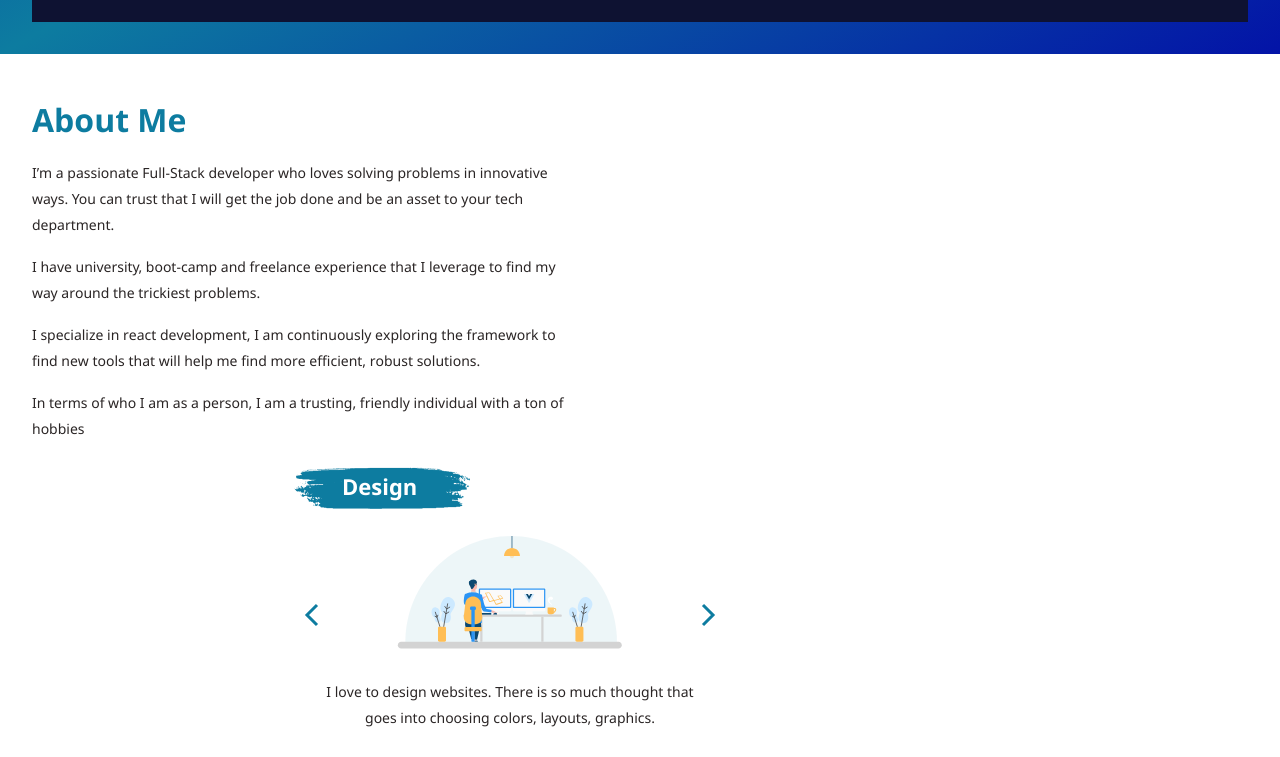
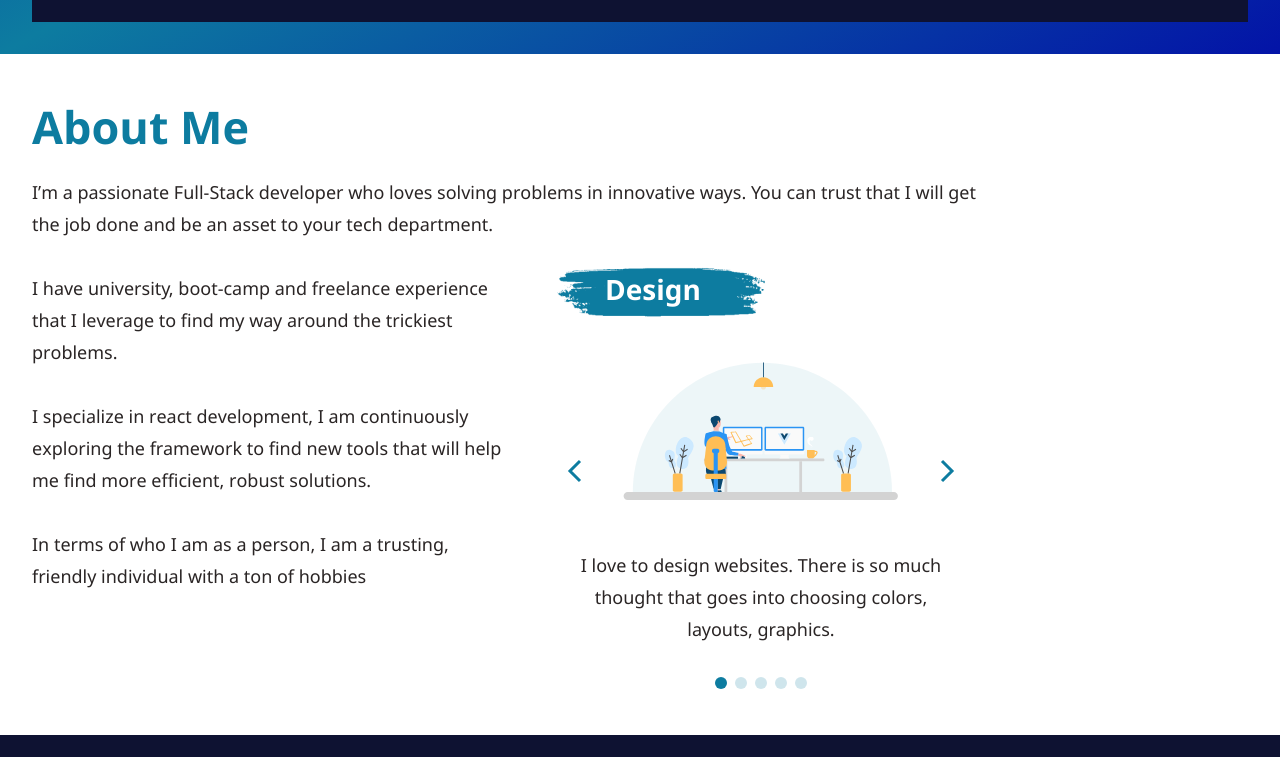
Before and after one commit to alejo2198/portfolio, a React (Create React App) app: page / in a window 1280 px wide. Shown: the part 662-1419 px from the top of the page. Built offline with nearby package versions, Linux system fonts and the light colour scheme.

Commit message:
increase sizes for padding and text. improve slider design to fit tablet.

```diff
--- a/src/components/AboutMe/AboutMe.js
+++ b/src/components/AboutMe/AboutMe.js
@@ -6,11 +6,16 @@ const AboutMe = () => {
     return (
         <section className={classes['about-section']}>
             <h2 className={classes['about-section__title']}>About Me</h2>
-            <p className={classes['about-section__text']} >I’m a passionate Full-Stack developer who loves solving problems in innovative ways. You can trust that I will get the job done and be an asset to your tech department.</p>
-            <p className={classes['about-section__text']} >I have university, boot-camp and freelance experience that I leverage to find my way around the trickiest problems. </p>
-            <p className={classes['about-section__text']} >I specialize in react development, I am continuously exploring the framework to find new tools that will help me find more efficient, robust solutions.</p>
-            <p className={classes['about-section__text']} >In terms of who I am as a person, I am a trusting, friendly individual with a ton of hobbies</p>
-            <Slider/>
+            <p className={classes['about-section__text--full-width'] } >I’m a passionate Full-Stack developer who loves solving problems in innovative ways. You can trust that I will get the job done and be an asset to your tech department.</p>
+            <div className={classes["layout-container"]}>
+                <div className={classes["layout-container-text"]}>
+                    <p className={classes['about-section__text']} >I have university, boot-camp and freelance experience that I leverage to find my way around the trickiest problems. </p>
+                    <p className={classes['about-section__text']} >I specialize in react development, I am continuously exploring the framework to find new tools that will help me find more efficient, robust solutions.</p>
+                    <p className={classes['about-section__text']} >In terms of who I am as a person, I am a trusting, friendly individual with a ton of hobbies</p>
+                </div>
+                <Slider/>
+            </div>
+
         </section>
     );
 };
--- a/src/components/AboutMe/AboutMe.module.scss
+++ b/src/components/AboutMe/AboutMe.module.scss
@@ -14,6 +14,9 @@
         color:$primary-color;
         @include styleText($m-section-heading-fs,700);
         margin:$small-spacing 0;
+        @include tablet{
+            @include styleText($t-section-heading-fs,700);
+        }
     }
     &__text{
         color:$primary-text-color;
@@ -21,5 +24,33 @@
         line-height: $m-body-lh;
         margin:$small-spacing 0;
         max-width: min(34rem,100%);
+        @include tablet{
+            @include styleText($t-body-fs,400);
+            line-height: $t-body-lh;
+            max-width: 100%;
+        }
+
+        &--full-width{
+            @extend .about-section__text;
+            width: 100%;
+        }
     }
 }
+
+.layout-container-text{
+    @include tablet{
+        display:flex;
+        flex-direction: column;
+        align-items: flex-start;
+        justify-content: flex-start;
+        max-width: 50%;
+    }
+
+}
+.layout-container{
+    @include tablet{
+        display:flex;
+    }
+
+
+}
--- a/src/components/Slide/Slide.module.scss
+++ b/src/components/Slide/Slide.module.scss
@@ -8,6 +8,10 @@
     background-image: url('../../assets//design/slider-graphic.png');
     background-repeat: no-repeat;
     background-size: 11rem;
+    @include tablet{
+        background-size: 13rem;
+        gap:$small-spacing;
+    }
 
     &__title{
         position: relative;
@@ -17,12 +21,18 @@
         align-self: flex-start;
         @include styleText($m-section-subheading-fs,700);
         margin-bottom: $large-spacing;
+        @include tablet{
+            @include styleText($t-section-subheading-fs,700);
+        }
     }
     &__graphic{
         height:9rem;
         position: relative;
         z-index: -1;
         margin-bottom: $small-spacing;
+        @include tablet{
+            height:11rem;
+        }
     }
     &__text{
         padding:0 $small-spacing;
@@ -31,5 +41,11 @@
         line-height:$m-carousel-lh;
         text-align: center;
         margin-bottom: $large-spacing;
+
+        @include tablet{
+            @include styleText($t-carousel-fs,400);
+            line-height:$t-carousel-lh;
+            margin-bottom: $medium-spacing;
+        }
     }
 }
--- a/src/components/Slider/Slider.js
+++ b/src/components/Slider/Slider.js
@@ -41,12 +41,9 @@ const Slider = () => {
             loop:true,
             injectStyles: [
                 `
-
                 .swiper-button-next,
                 .swiper-button-prev {
-
                     height:1.5rem;
-
                 }
 
                 .swiper-button-prev {
--- a/src/components/Slider/Slider.module.scss
+++ b/src/components/Slider/Slider.module.scss
@@ -3,4 +3,8 @@
 .slider-wrapper{
     max-width: 27rem;
     margin: 0 auto;
+    align-self: center;
+    @include tablet{
+        padding-left: $medium-spacing;
+    }
 }
--- a/src/styles/partials/_variables.scss
+++ b/src/styles/partials/_variables.scss
@@ -42,8 +42,8 @@ $t-nav-link-fs:1.25rem;
 $t-hero-subheading-fs:1.75rem;
 $t-hero-main-heading-fs:2.8125rem;
 $t-button-fs:1.375rem;
-$t-section-heading:2.8125rem;
-$t-section-subheading:1.75rem;
+$t-section-heading-fs:2.8125rem;
+$t-section-subheading-fs:1.75rem;
 $t-carousel-fs:1.125rem;
 $t-body-fs:1.125rem;
 $t-label-fs:1.125rem;
```
